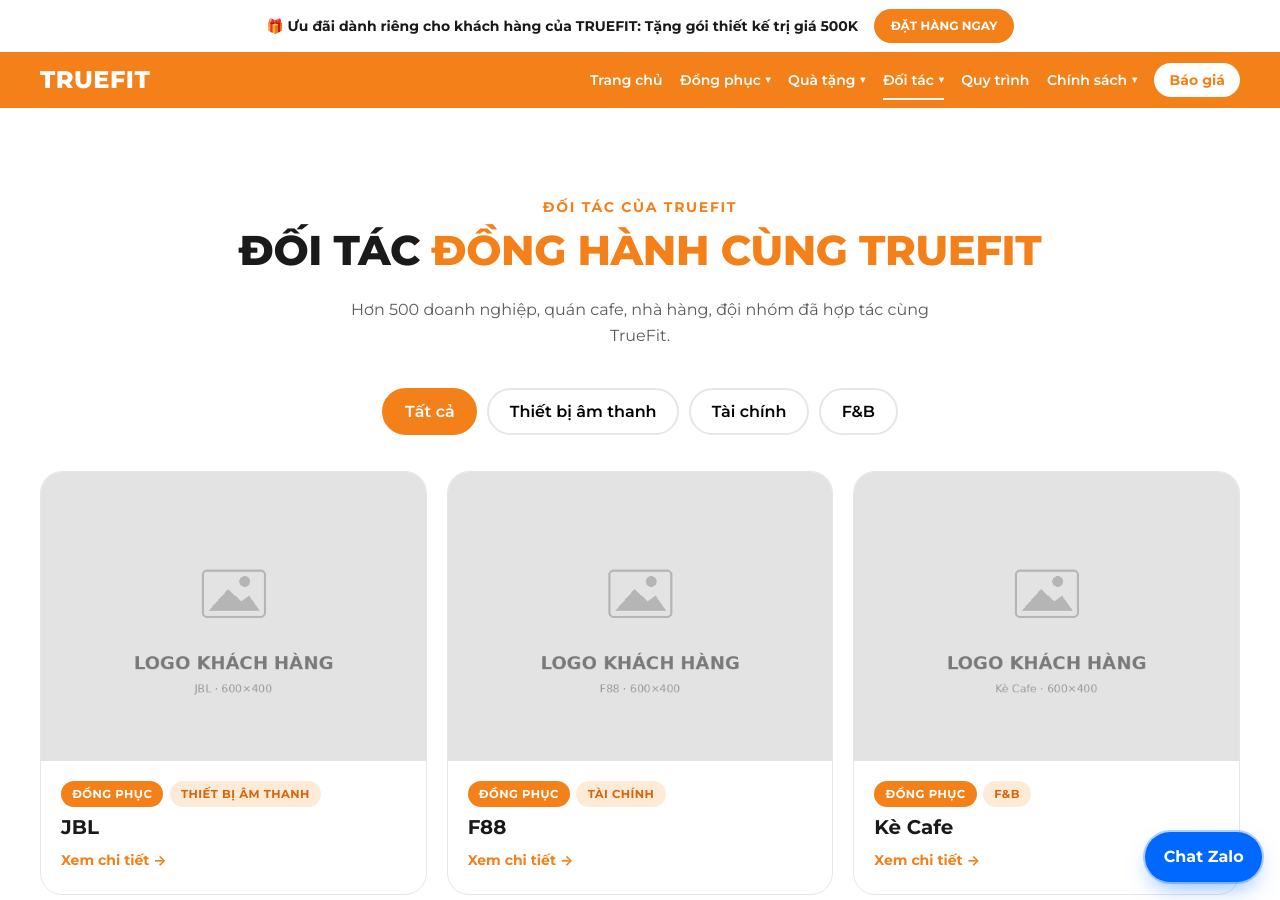
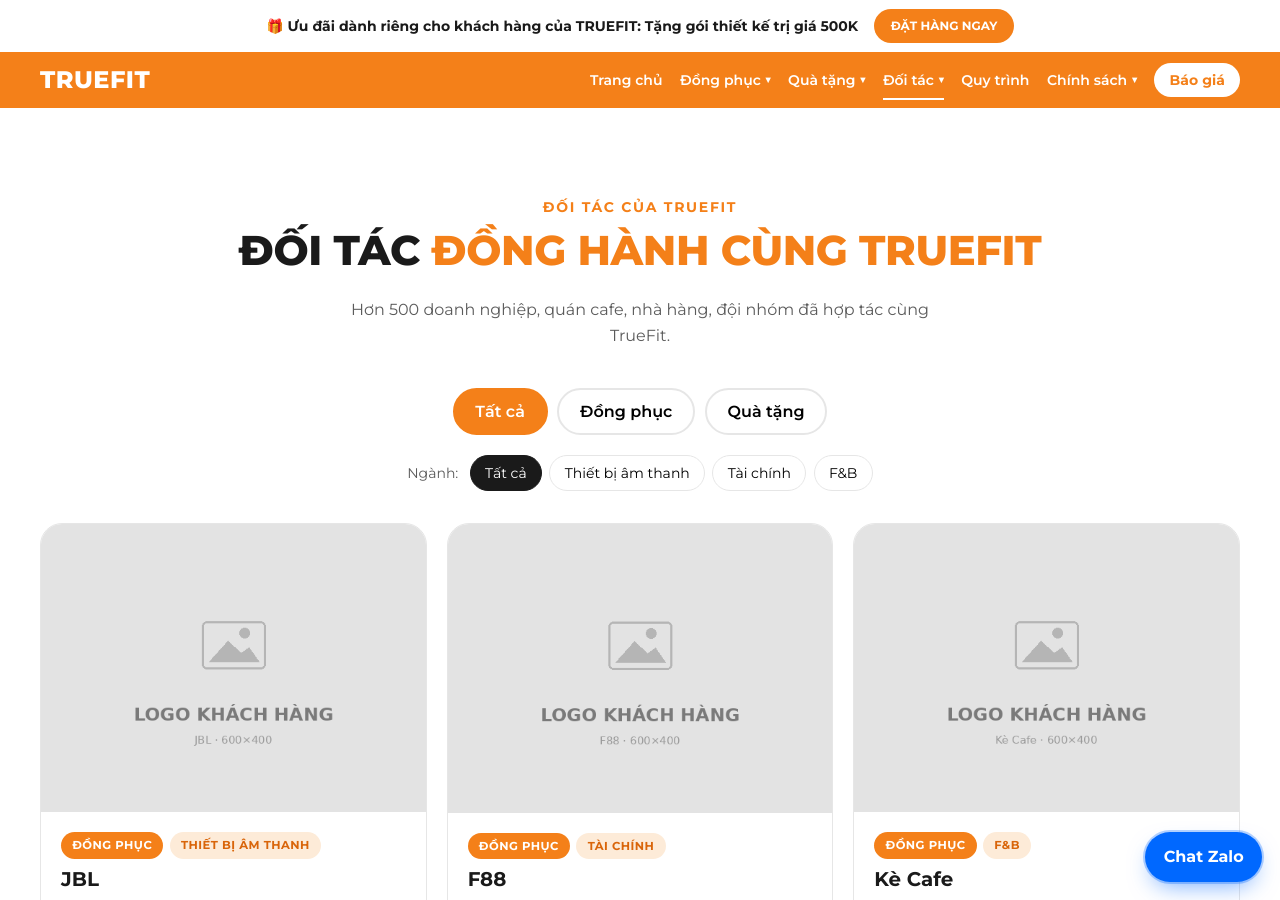
Before and after one commit to bap47/truefit, a Jekyll site: the page built from khach-hang/index.html, in a window 1280 px wide and 900 px high. Built offline with Jekyll 4.4.1, drawn with Linux system fonts in a browser that asks for light colours.

Commit message:
Add files via upload

```diff
--- a/khach-hang/index.html
+++ b/khach-hang/index.html
@@ -8,13 +8,20 @@
     <p class="tf-eyebrow rise">Đối tác của TrueFit</p>
     <h1 class="tf-title rise">Đối tác <span>đồng hành cùng TrueFit</span></h1>
     <p class="tf-lead rise" style="--d:.1s">Hơn 500 doanh nghiệp, quán cafe, nhà hàng, đội nhóm đã hợp tác cùng TrueFit.</p>
+    <div class="tf-switch tf-pfilter rise" style="--d:.15s" role="tablist" aria-label="Hạng mục">
+      <button aria-pressed="true" data-nhom="">Tất cả</button>
+      <button aria-pressed="false" data-nhom="dong-phuc">Đồng phục</button>
+      <button aria-pressed="false" data-nhom="qua-tang">Quà tặng</button>
+    </div>
     {% assign nganh = kh | map: "nganh" | uniq | compact %}
     {% if nganh.size > 1 %}
-    <div class="tf-switch tf-filter rise" style="--d:.15s" aria-label="Lọc theo ngành">
+    <div class="tf-chips tf-filter rise" style="--d:.2s" aria-label="Lọc theo ngành">
+      <span>Ngành:</span>
       <button aria-pressed="true" data-f="">Tất cả</button>
       {% for n in nganh %}{% if n != "" %}<button aria-pressed="false" data-f="{{ n }}">{{ n }}</button>{% endif %}{% endfor %}
     </div>
     {% endif %}
+    <p class="tf-empty" hidden>Chưa có đối tác trong mục này.</p>
     <div class="tf-stories__grid">
       {% for c in kh %}{% include case-card.html c=c %}{% endfor %}
     </div>
```
